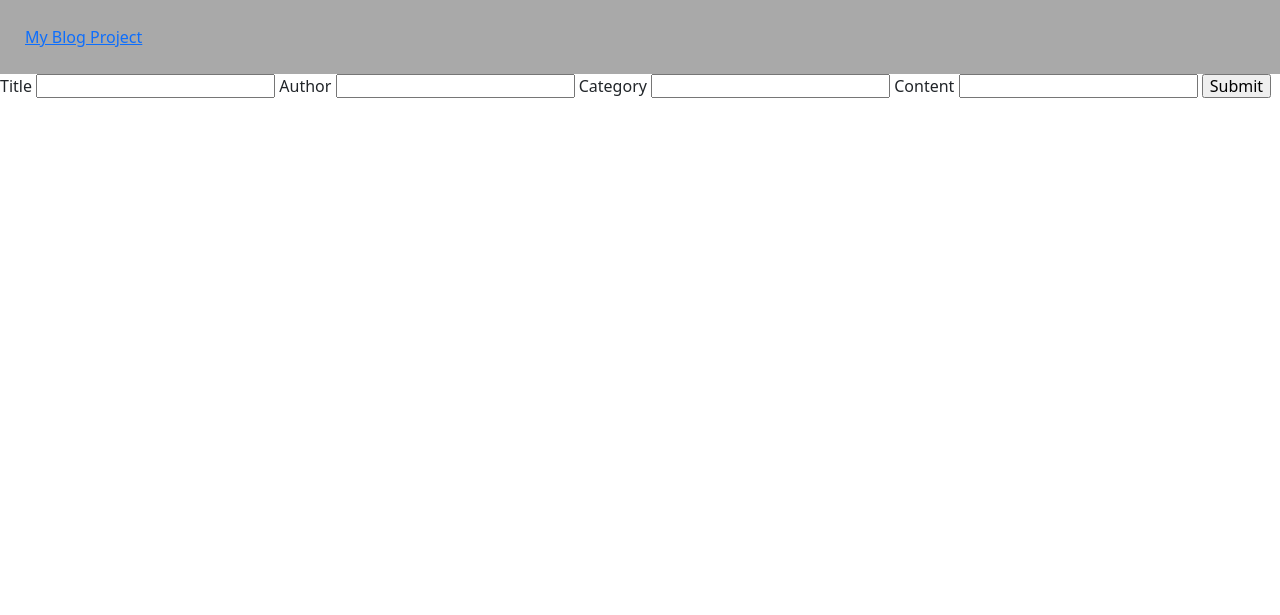
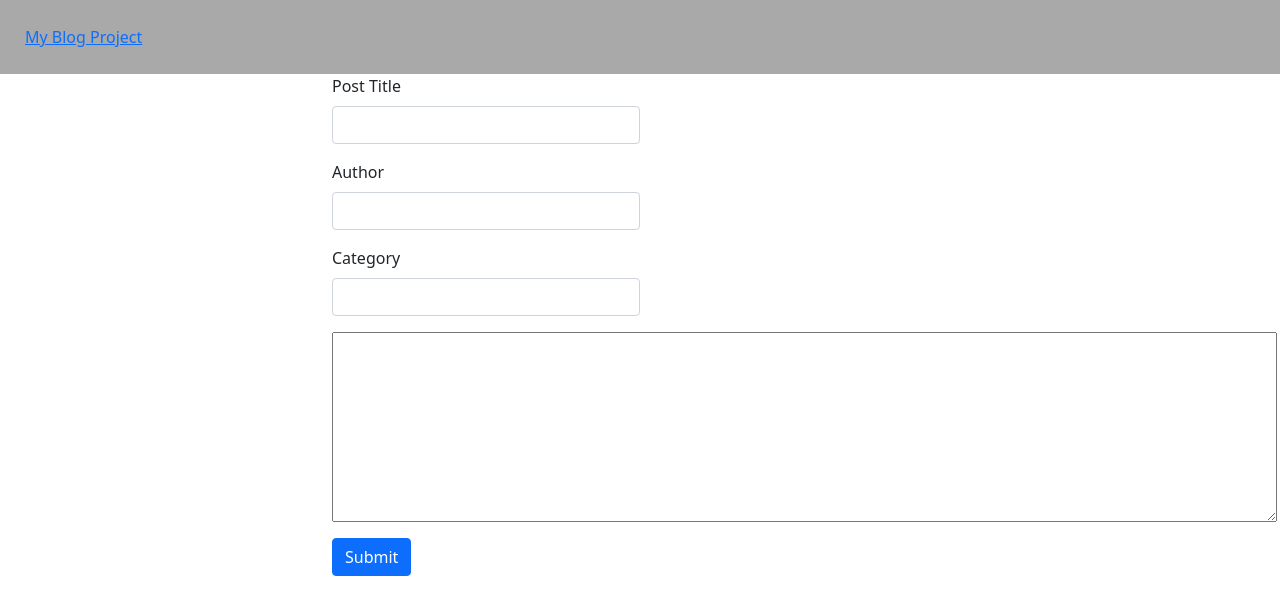
Before and after one commit to Defalt42/Blog, a Flask app: page /new-post in a window 1280 px wide. Shown: the top 615 px of the page. Run offline with Flask 2, Linux system fonts and the light colour scheme.

Commit message:
Convert new post form to Bootstrap form

```diff
--- a/app.py
+++ b/app.py
@@ -5,23 +5,6 @@ from models import db, Post, Category, app
 
 @app.route("/")
 def index():
-    category_py = Category(name='Python')
-    category_photography = Category(name='Photography')
-
-    post_1 = Post(author='Bryan Gilbert', title='Python 101',
-        content='The first step is to start coding.',
-        category=category_py)
-    post_2 = Post(author='John Wick', title='Photography Basics',
-        content='Let\'s start with ISO, aperture, and shutter speed.',
-        category=category_photography)
-
-    category_py.posts.append(post_1)
-    category_photography.posts.append(post_2)
-
-    db.session.add(category_py)
-    db.session.add(category_photography)
-    db.session.commit()
-
     posts = Post.query.all()
 
     return render_template("index.html", posts=posts)
--- a/templates/newpost.html
+++ b/templates/newpost.html
@@ -1,21 +1,25 @@
 {% extends 'base.html' %}
 
 {% block mainContent %}
-
-    <form action="{{ url_for('add_post') }}" method="POST">
-        <label for="title">Title</label>
-        <input type="text" name="title" id="title">
-
-        <label for="author">Author</label>
-        <input type="text" name="author" id="author">
-
-        <label for="category">Category</label>
-        <input type="text" name="category" id="category">
-
-        <label for="content">Content</label>
-        <input type="text" name="content" id="content">
-
-        <input type="submit" value="Submit">
-    </form>
-
+    <div class="container w-50">
+        <form action="{{ url_for('add_post') }}" method="POST">
+            <div class="w-50 mb-3">
+                <label for="title" class="form-label">Post Title</label>
+                <input type="text" class="form-control" name="title" id="title">
+            </div>
+            <div class="w-50 mb-3">
+                <label for="author" class="form-label">Author</label>
+                <input type="text" class="form-control" name="author" id="author">
+            </div>
+            <div class="w-50 col-auto mb-3">
+                <label for="category" class="form-label">Category</label>
+                <input type="text" class="form-control" name="category" id="category">
+            </div>
+            <div class="w-50 mb-3">
+                <label hidden for="content" class="form-label">Content</label>
+                <textarea name="content" id="content" cols="100" rows="10"></textarea>
+            </div>
+            <button type="submit" class="btn btn-primary">Submit</button>
+        </form>
+    </div>
 {% endblock %}
```
